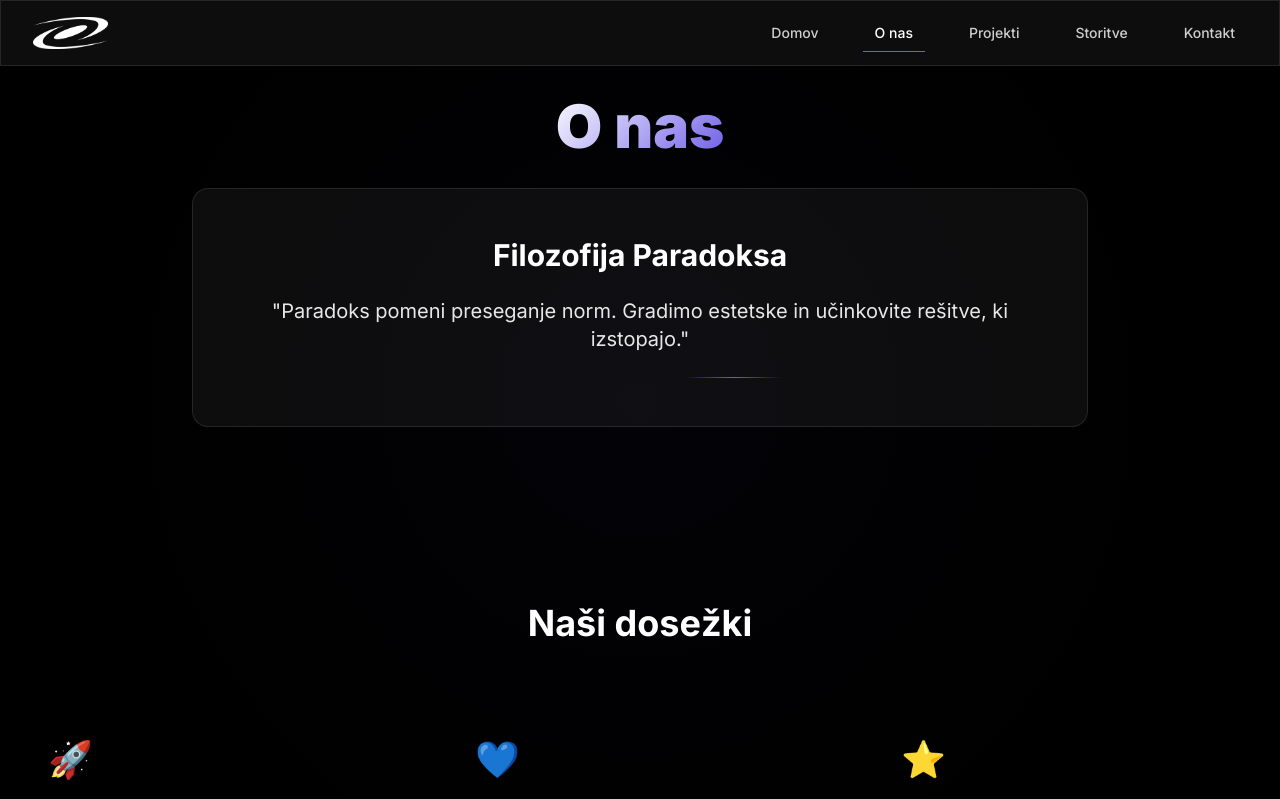
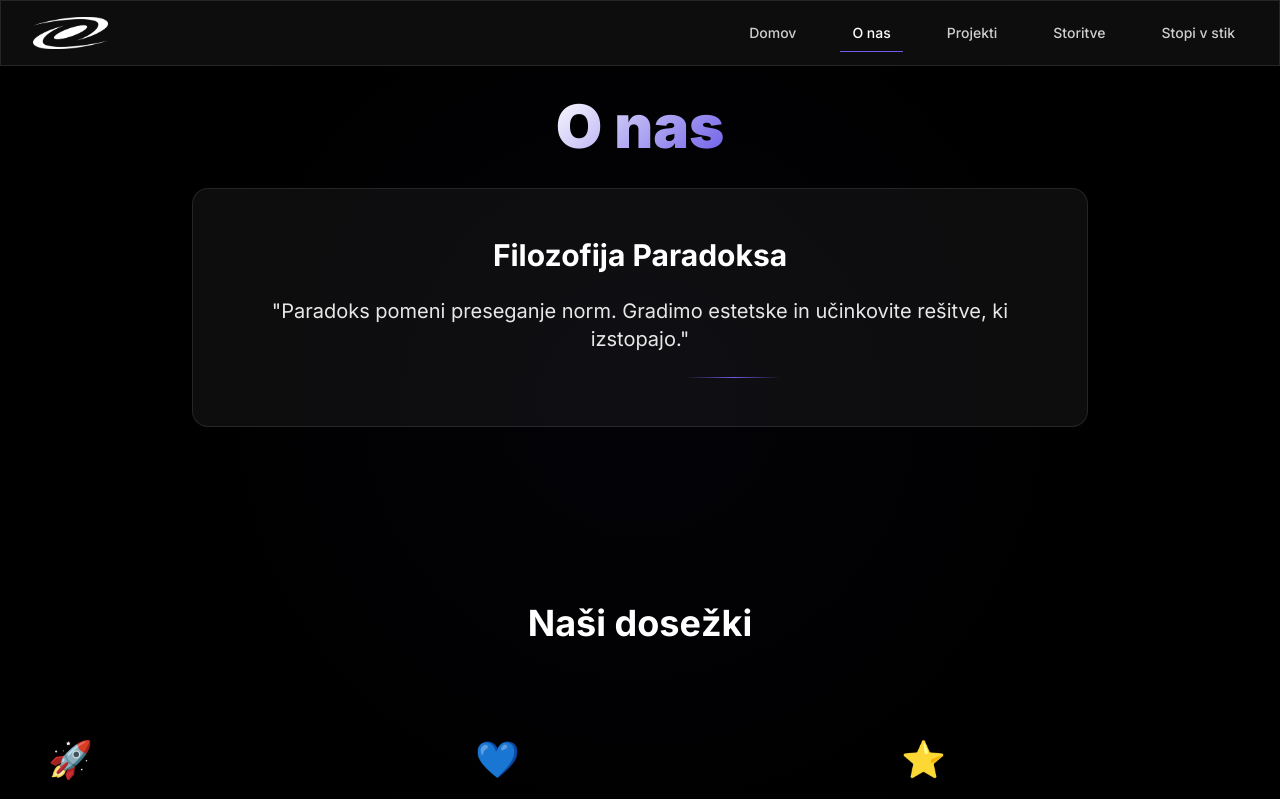
Before and after one commit to paradokssi/paradox-flux-web, a React (Vite) app: page /about in a window 1280 px wide. Shown: the top 799 px of the page. Built offline with nearby package versions, Linux system fonts and the light colour scheme.

Commit message:
Refactor: Change "Kontakt" to "Stopi v stik"
Replaced the "Kontakt" navigation item and button with "Stopi v stik".

```diff
--- a/src/components/Navigation.tsx
+++ b/src/components/Navigation.tsx
@@ -1,4 +1,3 @@
-
 import { useState } from 'react';
 import { Link, useLocation } from 'react-router-dom';
 
@@ -11,7 +10,7 @@ const Navigation = () => {
     { name: 'O nas', path: '/about' },
     { name: 'Projekti', path: '/projects' },
     { name: 'Storitve', path: '/services' },
-    { name: 'Kontakt', path: '/contact' }
+    { name: 'Stopi v stik', path: '/contact' }
   ];
 
   return (
```
